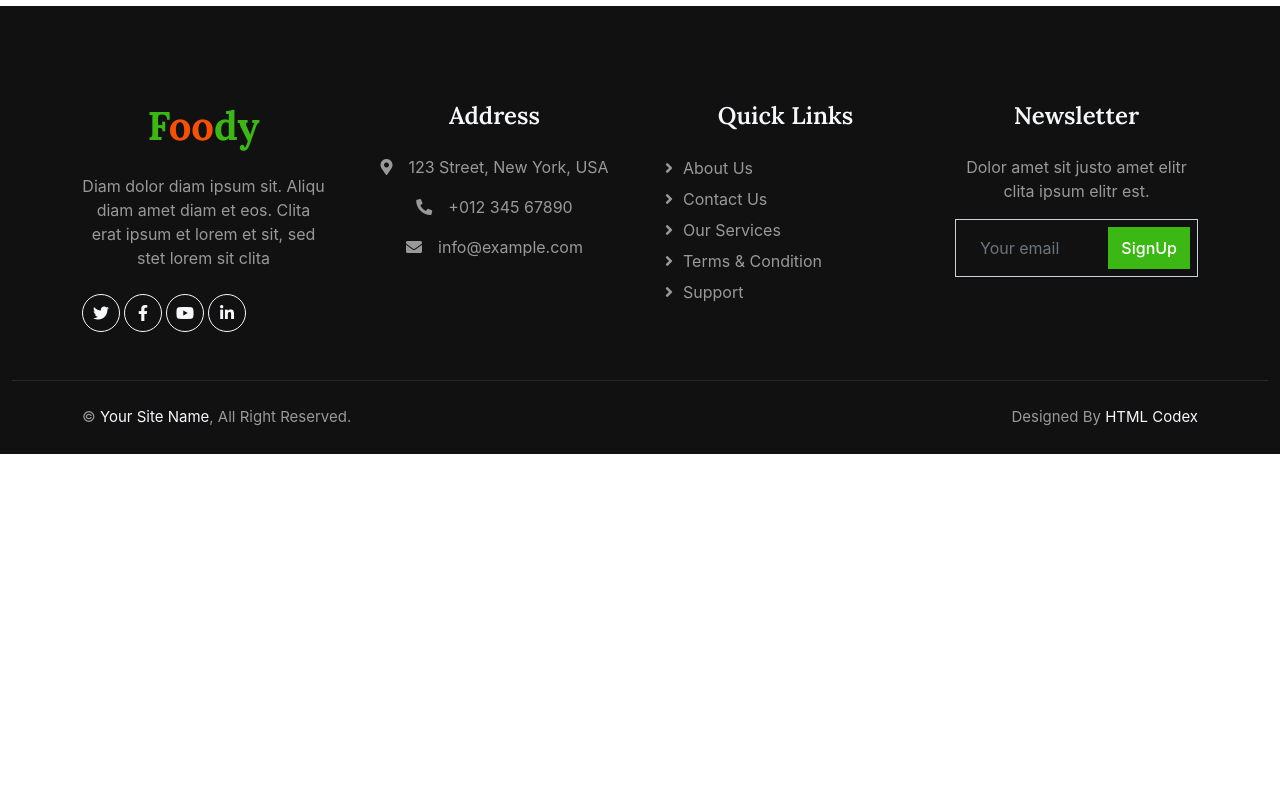
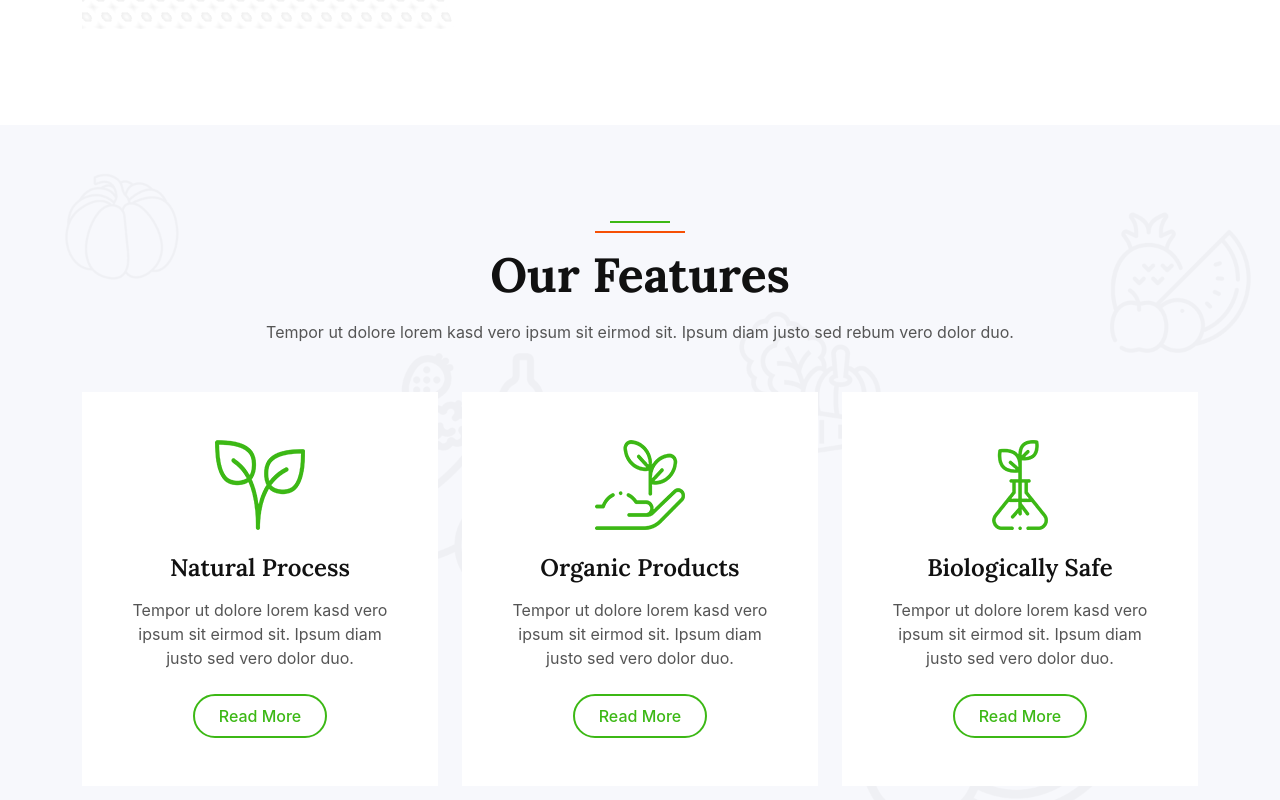
Before and after one commit to hoatq-fptaptech/TS2405_Reactjs, a React (Create React App) app: page / in a window 1280 px wide. Shown: the part 720-1520 px from the top of the page. Before the commit the page ends 1174 px from the top, so only its background shows below. Built offline with nearby package versions, Linux system fonts and the light colour scheme.

Commit message:
update code

```diff
--- a/src/components/Header/NavBar.js
+++ b/src/components/Header/NavBar.js
@@ -3,7 +3,7 @@ import TopLink from "./TopLink";
 
 const NavBar = () => {
     return (
-    <div className="container-fluid fixed-top px-0 wow fadeIn" data-wow-delay="0.1s">
+    <div className="container-fluid " data-wow-delay="0.1s">
         <TopLink/>
         <nav className="navbar navbar-expand-lg navbar-light py-lg-0 px-lg-5 wow fadeIn" data-wow-delay="0.1s">
             <a href="index.html" className="navbar-brand ms-4 ms-lg-0">
--- /dev/null
+++ b/src/components/UI/HomeFeature.js
@@ -0,0 +1,39 @@
+const HomeFeature = ()=>{
+    return (
+        <div className="container-fluid bg-light bg-icon my-5 py-6">
+            <div className="container">
+                <div className="section-header text-center mx-auto mb-5 wow fadeInUp" data-wow-delay="0.1s" style={{maxWidth: 500+"px;"}}>
+                    <h1 className="display-5 mb-3">Our Features</h1>
+                    <p>Tempor ut dolore lorem kasd vero ipsum sit eirmod sit. Ipsum diam justo sed rebum vero dolor duo.</p>
+                </div>
+                <div className="row g-4">
+                    <div className="col-lg-4 col-md-6 wow fadeInUp" data-wow-delay="0.1s">
+                        <div className="bg-white text-center h-100 p-4 p-xl-5">
+                            <img className="img-fluid mb-4" src="img/icon-1.png" alt=""/>
+                            <h4 className="mb-3">Natural Process</h4>
+                            <p className="mb-4">Tempor ut dolore lorem kasd vero ipsum sit eirmod sit. Ipsum diam justo sed vero dolor duo.</p>
+                            <a className="btn btn-outline-primary border-2 py-2 px-4 rounded-pill" href="">Read More</a>
+                        </div>
+                    </div>
+                    <div className="col-lg-4 col-md-6 wow fadeInUp" data-wow-delay="0.3s">
+                        <div className="bg-white text-center h-100 p-4 p-xl-5">
+                            <img className="img-fluid mb-4" src="img/icon-2.png" alt=""/>
+                            <h4 className="mb-3">Organic Products</h4>
+                            <p className="mb-4">Tempor ut dolore lorem kasd vero ipsum sit eirmod sit. Ipsum diam justo sed vero dolor duo.</p>
+                            <a className="btn btn-outline-primary border-2 py-2 px-4 rounded-pill" href="">Read More</a>
+                        </div>
+                    </div>
+                    <div className="col-lg-4 col-md-6 wow fadeInUp" data-wow-delay="0.5s">
+                        <div className="bg-white text-center h-100 p-4 p-xl-5">
+                            <img className="img-fluid mb-4" src="img/icon-3.png" alt=""/>
+                            <h4 className="mb-3">Biologically Safe</h4>
+                            <p className="mb-4">Tempor ut dolore lorem kasd vero ipsum sit eirmod sit. Ipsum diam justo sed vero dolor duo.</p>
+                            <a className="btn btn-outline-primary border-2 py-2 px-4 rounded-pill" href="">Read More</a>
+                        </div>
+                    </div>
+                </div>
+            </div>
+        </div>
+    );
+}
+export default HomeFeature;
--- a/src/pages/Home.js
+++ b/src/pages/Home.js
@@ -1,9 +1,11 @@
 import HomeAbout from "../components/UI/HomeAbout";
+import HomeFeature from "../components/UI/HomeFeature";
 
 const Home = ()=>{
     return (
         <>
             <HomeAbout/>
+            <HomeFeature/>
         </>
     )
 }
```
